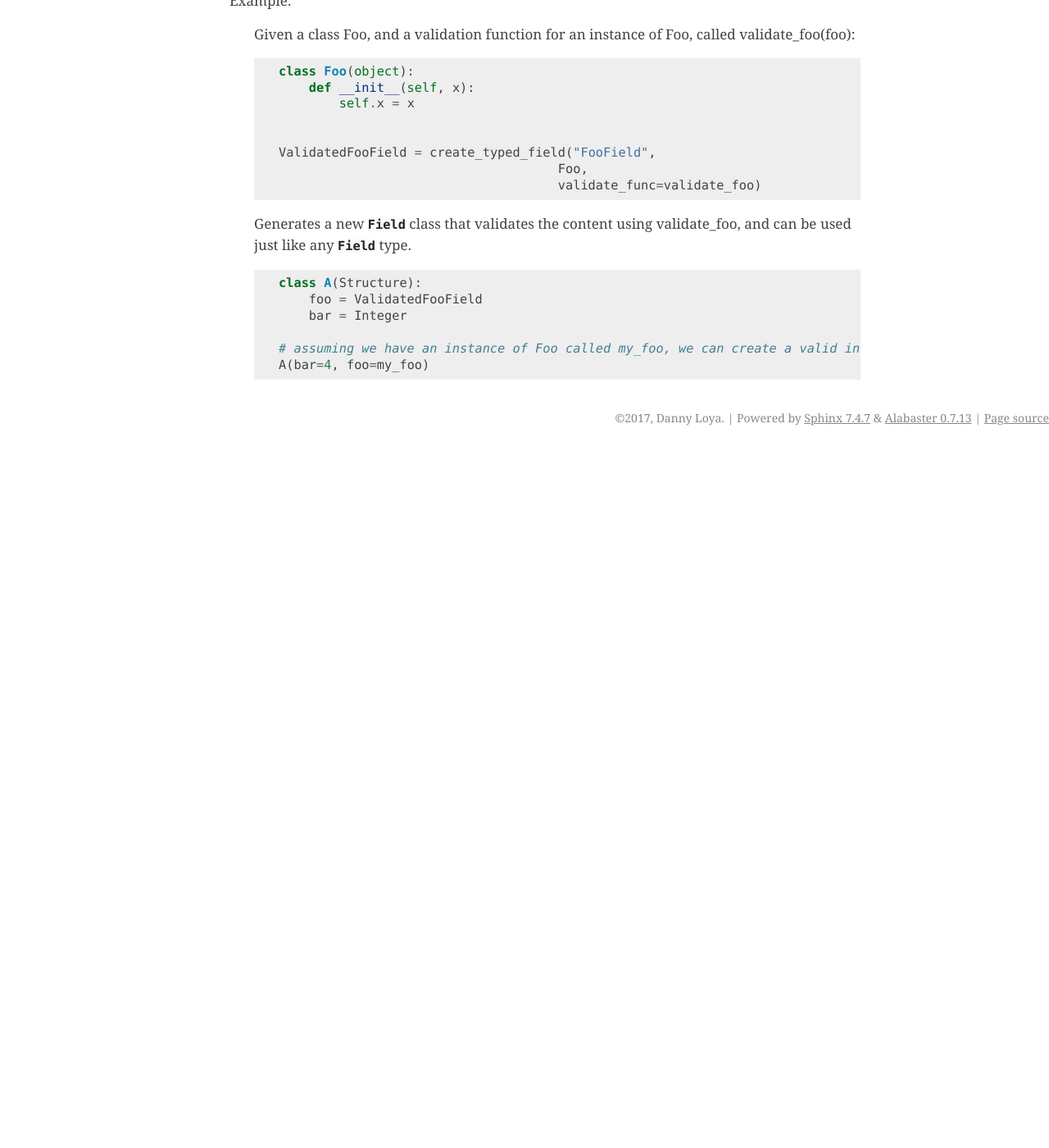
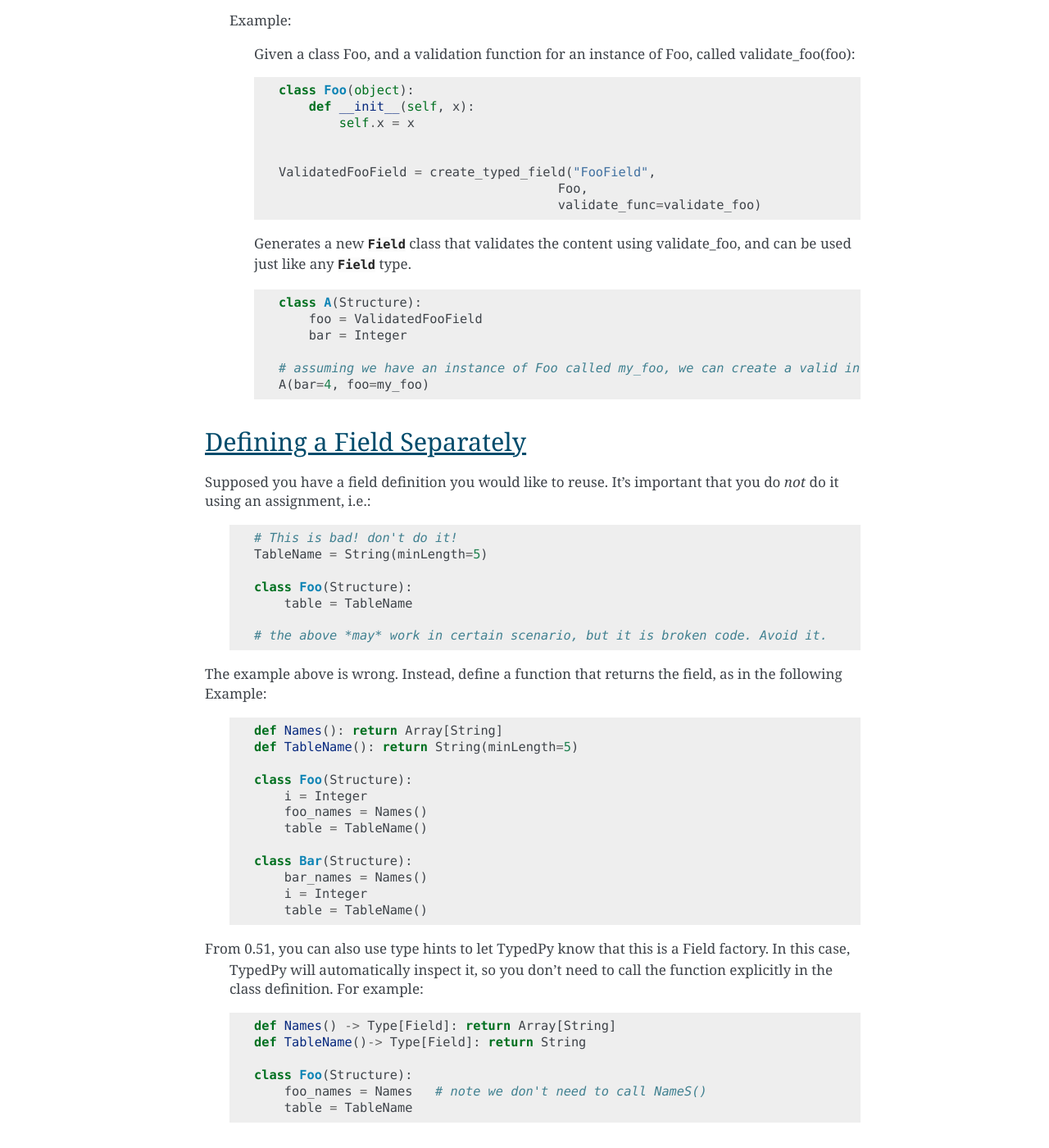
Before and after one commit to loyada/typedpy, a Sphinx documentation site: the page built from docs/fields.rst, in a window 1280 px wide and 1400 px high, scrolled down 6650 px. Shown: the whole window at 82% size. Built offline with Sphinx 7.4.7, drawn with Linux system fonts in a browser that asks for light colours; before the commit the page ends 7199 px from its top, so only the background shows below that; some of the changed text lies outside the part shown.

Commit message:
Issue #22. doc: explanation of how to define fields for reuse between different Structures. tests of Field declaration for reuse. Add a way to automatically inspect Field factories for simplified syntax.

```diff
--- a/docs/fields.rst
+++ b/docs/fields.rst
@@ -272,3 +272,48 @@ Extension and Utilities
 
         # assuming we have an instance of Foo called my_foo, we can create a valid instance of A:
         A(bar=4, foo=my_foo)
+
+
+Defining a Field Separately
+===========================
+Supposed you have a field definition you would like to reuse. It's important that you do *not* do it using an assignment, i.e.:
+
+  .. code-block:: python
+
+        # This is bad! don't do it!
+        TableName = String(minLength=5)
+
+        class Foo(Structure):
+            table = TableName
+
+        # the above *may* work in certain scenario, but it is broken code. Avoid it.
+
+The example above is wrong. Instead, define a function that returns the field, as in the following Example:
+
+ .. code-block:: python
+
+        def Names(): return Array[String]
+        def TableName(): return String(minLength=5)
+
+        class Foo(Structure):
+            i = Integer
+            foo_names = Names()
+            table = TableName()
+
+        class Bar(Structure):
+            bar_names = Names()
+            i = Integer
+            table = TableName()
+
+
+From 0.51, you can also use type hints to let TypedPy know that this is a Field factory. In this case, \
+ TypedPy will automatically inspect it, so you don't need to call the function explicitly in the class definition. For example:
+
+ .. code-block:: python
+
+        def Names() -> Type[Field]: return Array[String]
+        def TableName()-> Type[Field]: return String
+
+        class Foo(Structure):
+            foo_names = Names   # note we don't need to call NameS()
+            table = TableName
```
Also changed, not shown: 2 other files.
